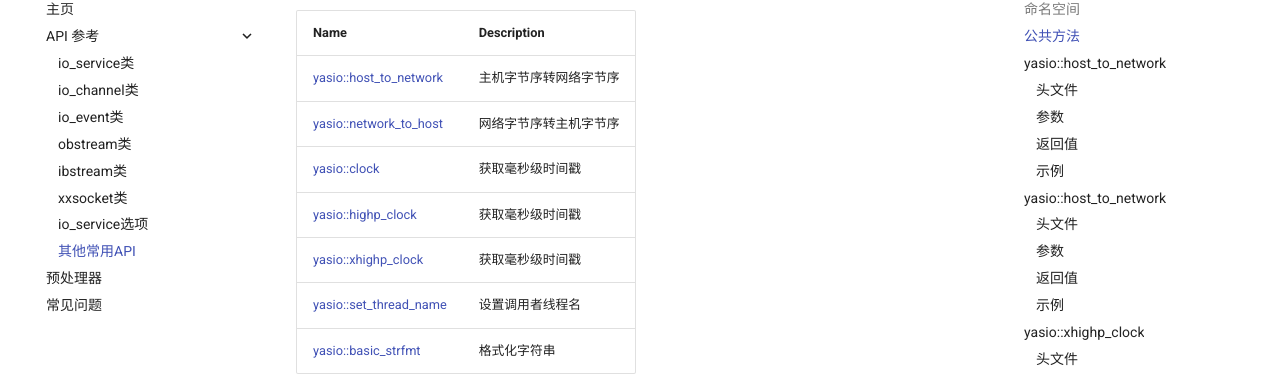
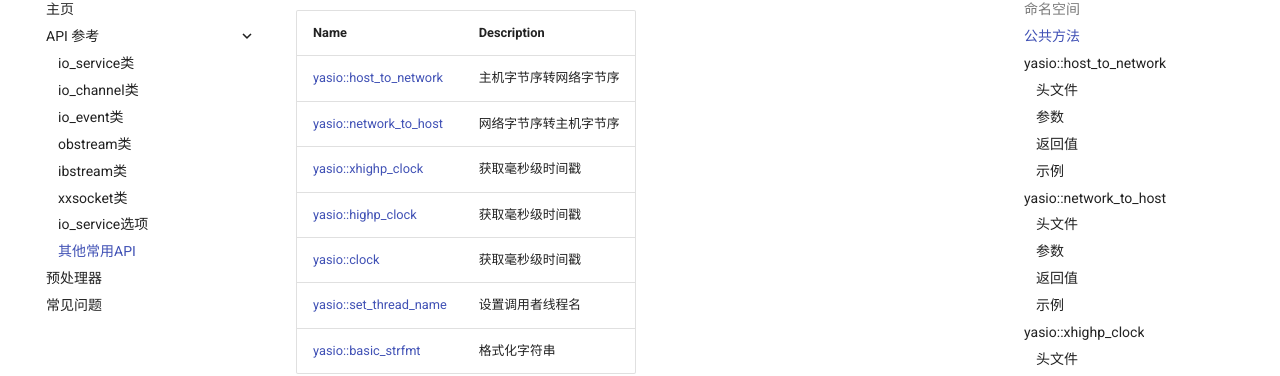
Before and after one commit to yasio/docs-936, an MkDocs documentation site: the page built from docs/api/reference/others.md, in a window 1280 px wide and 1400 px high, scrolled down 253 px. Shown: the part 99-475 px from the top of the window. Built offline with MkDocs 1.6.1 and Material for MkDocs 9.7.7, drawn with Linux system fonts in a browser that asks for light colours; comment, search, counter and statistics services are not loaded; some of the changed text lies outside the part shown.

Commit message:
Fix link

````diff
--- a/docs/api/reference/others.md
+++ b/docs/api/reference/others.md
@@ -12,9 +12,9 @@
 |----------|-----------------|
 |[yasio::host_to_network](#host_to_network)|主机字节序转网络字节序|
 |[yasio::network_to_host](#network_to_host)|网络字节序转主机字节序|
+|[yasio::xhighp_clock](#xhighp_clock)|获取毫秒级时间戳|
+|[yasio::highp_clock](#highp_clock)|获取毫秒级时间戳|
 |[yasio::clock](#clock)|获取毫秒级时间戳|
-|[yasio::highp_clock](#highp_clock)|获取毫秒级时间戳|
-|[yasio::xhighp_clock](#xhighp_clock)|获取毫秒级时间戳|
 |[yasio::set_thread_name](#set_thread_name)|设置调用者线程名|
 |[yasio::basic_strfmt](#basic_strfmt)|格式化字符串|
 
@@ -60,7 +60,7 @@
 }
 ```
 
-## <a name="host_to_network"></a> yasio::host_to_network
+## <a name="network_to_host"></a> yasio::network_to_host
 
 网络字节序转主机字节序。
 
````
